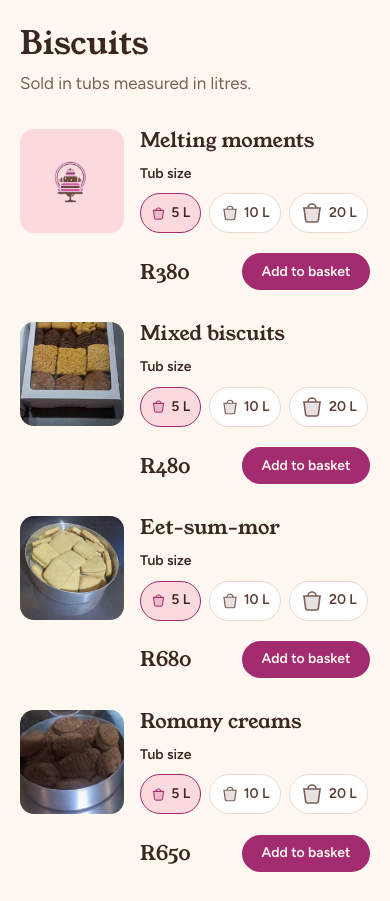
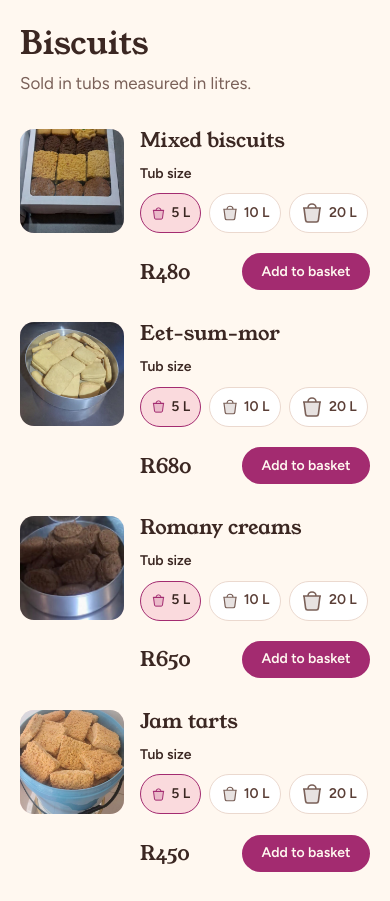
Before and after one commit to Hafani/thinas-site, a plain HTML site: page menu.html in a window 390 px wide. Shown: the part 1820-2721 px from the top of the page. Drawn offline with Linux system fonts and the light colour scheme.

Commit message:
Hide melting moments, align intro photos, text-only cards for products without a photo

```diff
--- a/css/forms.css
+++ b/css/forms.css
@@ -28,11 +28,6 @@
   aspect-ratio: 4 / 5;
   object-fit: cover;
   border-radius: var(--radius);
-}
-
-/* Second photo sits lower: a little rhythm, not a rigid grid */
-.intro-photos img:nth-child(2) {
-  margin-top: var(--space-8);
 }
 
 .intro-photos--single {
--- a/css/menu.css
+++ b/css/menu.css
@@ -89,17 +89,14 @@
   background: var(--blush);
 }
 
-.product__img--placeholder {
-  display: grid;
-  place-content: center;
-  justify-items: center;
-  gap: var(--space-2);
-  color: var(--muted);
-  font-size: var(--text-sm);
+/* A product without a photo: just the text. On desktop it lines up with its
+   neighbours because every card's "Add" row is pushed to the bottom. */
+.product--no-photo {
+  justify-content: flex-end;
 }
 
-.product__img--placeholder img {
-  opacity: 0.8;
+.product--no-photo .product__body {
+  flex: 0 0 auto;
 }
 
 /* The body grows so every card's "Add" row lines up at the bottom */
@@ -241,12 +238,9 @@
     aspect-ratio: 1;
   }
 
-  .product__img--placeholder img {
-    width: 44px;
-  }
-
-  .product__img--placeholder span {
-    display: none;
+  /* No photo: the text takes the full width, not the photo column */
+  .product--no-photo {
+    grid-template-columns: 1fr;
   }
 
   .product__price {
--- a/data/menu.json
+++ b/data/menu.json
@@ -117,6 +117,7 @@
     {
       "id": "melting-moments",
       "name": "Melting moments",
+      "hidden": true,
       "category": "biscuits",
       "image": null,
       "options": [
--- a/js/menu-page.js
+++ b/js/menu-page.js
@@ -29,14 +29,8 @@ function bucketIcon(label) {
 }
 
 function imageHTML(product) {
-  if (!product.image) {
-    // No photo yet: a calm placeholder using the logo, not a broken image.
-    return `
-      <div class="product__img product__img--placeholder">
-        <img src="images/emblem.png" alt="" width="72" height="75">
-        <span>Photo coming soon</span>
-      </div>`;
-  }
+  // No photo yet → show nothing; the card is just text until a photo is added.
+  if (!product.image) return '';
   return `<img class="product__img" src="${product.image}" alt="${product.name}" loading="lazy">`;
 }
 
@@ -71,7 +65,7 @@ function productHTML(product) {
   // Cakes have no fixed price — send people to the custom cake form instead.
   if (product.quote) {
     return `
-      <article class="product product--quote">
+      <article class="product product--quote${product.image ? '' : ' product--no-photo'}">
         ${imageHTML(product)}
         <div class="product__body">
           <h3 class="product__name">${product.name}</h3>
@@ -87,7 +81,7 @@ function productHTML(product) {
   /* Each card is a <form>. Pressing Enter or the button "submits" it,
      and we read the chosen size/flavour with FormData. */
   return `
-    <article class="product">
+    <article class="product${product.image ? '' : ' product--no-photo'}">
       ${imageHTML(product)}
       <form class="product__body" data-product-id="${product.id}">
         <h3 class="product__name">${product.name}</h3>
@@ -114,6 +108,9 @@ function menuHTML({ categories: allCategories, products }) {
   const sections = categories.map((category) => {
     const cards = products
       .filter((p) => p.category === category.id)
+      // Products with a photo first; ones without a photo go to the end.
+      // .sort() keeps the original order among equals (it's "stable").
+      .sort((a, b) => Boolean(b.image) - Boolean(a.image))
       .map(productHTML)
       .join('');
     return `
```
Also changed, not shown: index.html (+1 -1 lines), 1 other file.
